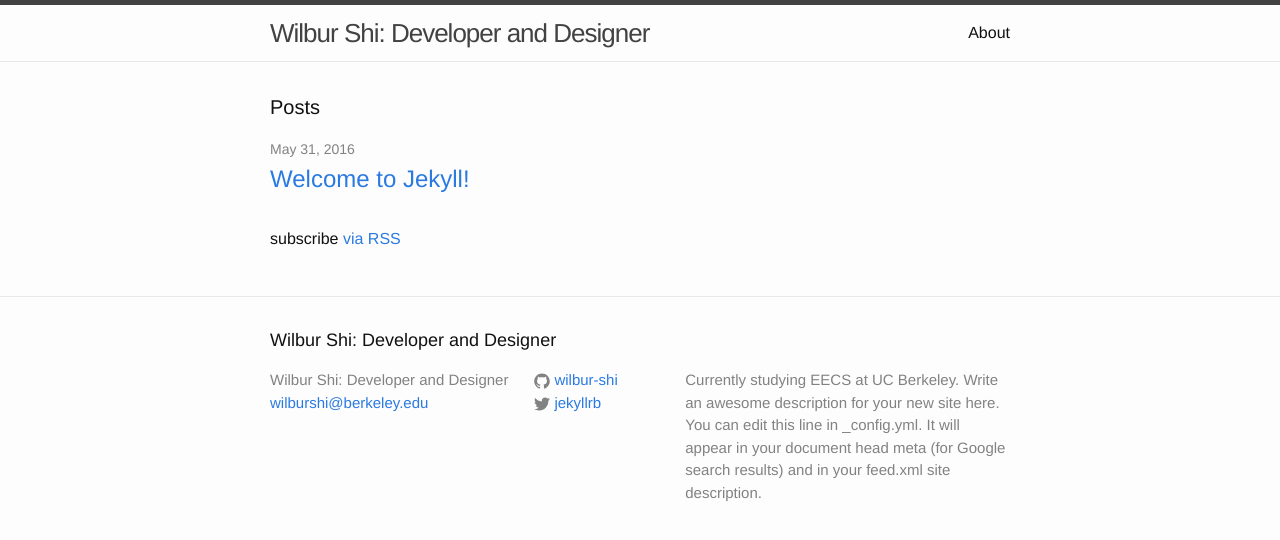
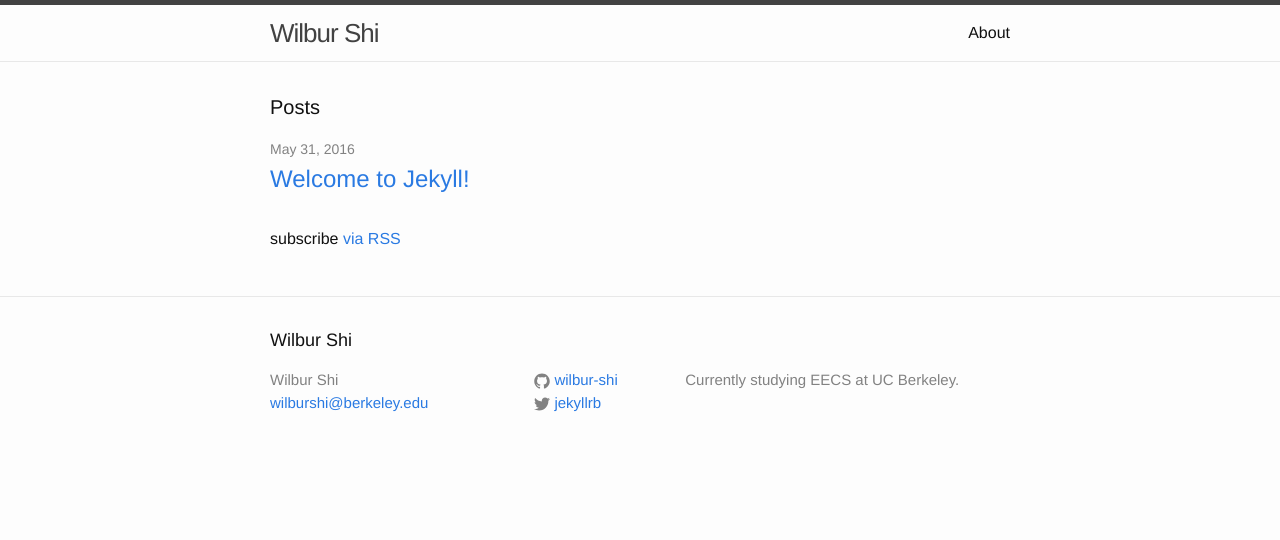
Before and after one commit to wilbur-shi/wilbur-shi.github.io, a Jekyll site: the page built from index.html, in a window 1280 px wide. Shown: the top 540 px of the page. Built offline with Jekyll 4.4.1, drawn with Linux system fonts in a browser that asks for light colours.

Commit message:
some slight edits

```diff
--- a/_config.yml
+++ b/_config.yml
@@ -6,13 +6,13 @@
 # 'jekyll serve'. If you change this file, please restart the server process.
 
 # Site settings
-title: "Wilbur Shi: Developer and Designer"
+title: Wilbur Shi
 email: wilburshi@berkeley.edu
 description: > # this means to ignore newlines until "baseurl:"
   Currently studying EECS at UC Berkeley.
-  Write an awesome description for your new site here. You can edit this
-  line in _config.yml. It will appear in your document head meta (for
-  Google search results) and in your feed.xml site description.
+# Write an awesome description for your new site here. You can edit this
+# line in _config.yml. It will appear in your document head meta (for
+# Google search results) and in your feed.xml site description.
 baseurl: "" # the subpath of your site, e.g. /blog
 url: "http://yourdomain.com" # the base hostname & protocol for your site
 twitter_username: jekyllrb
```
